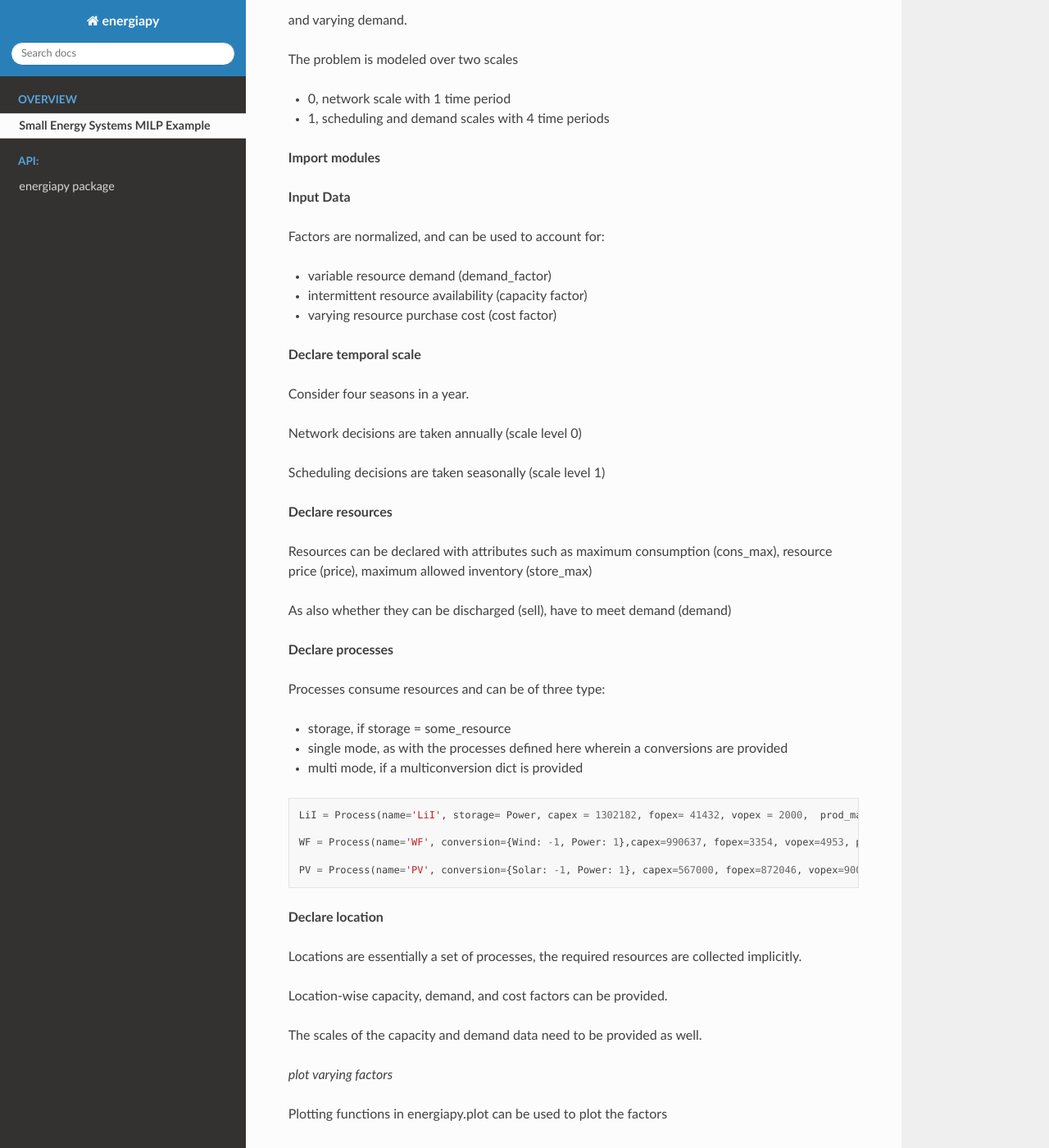
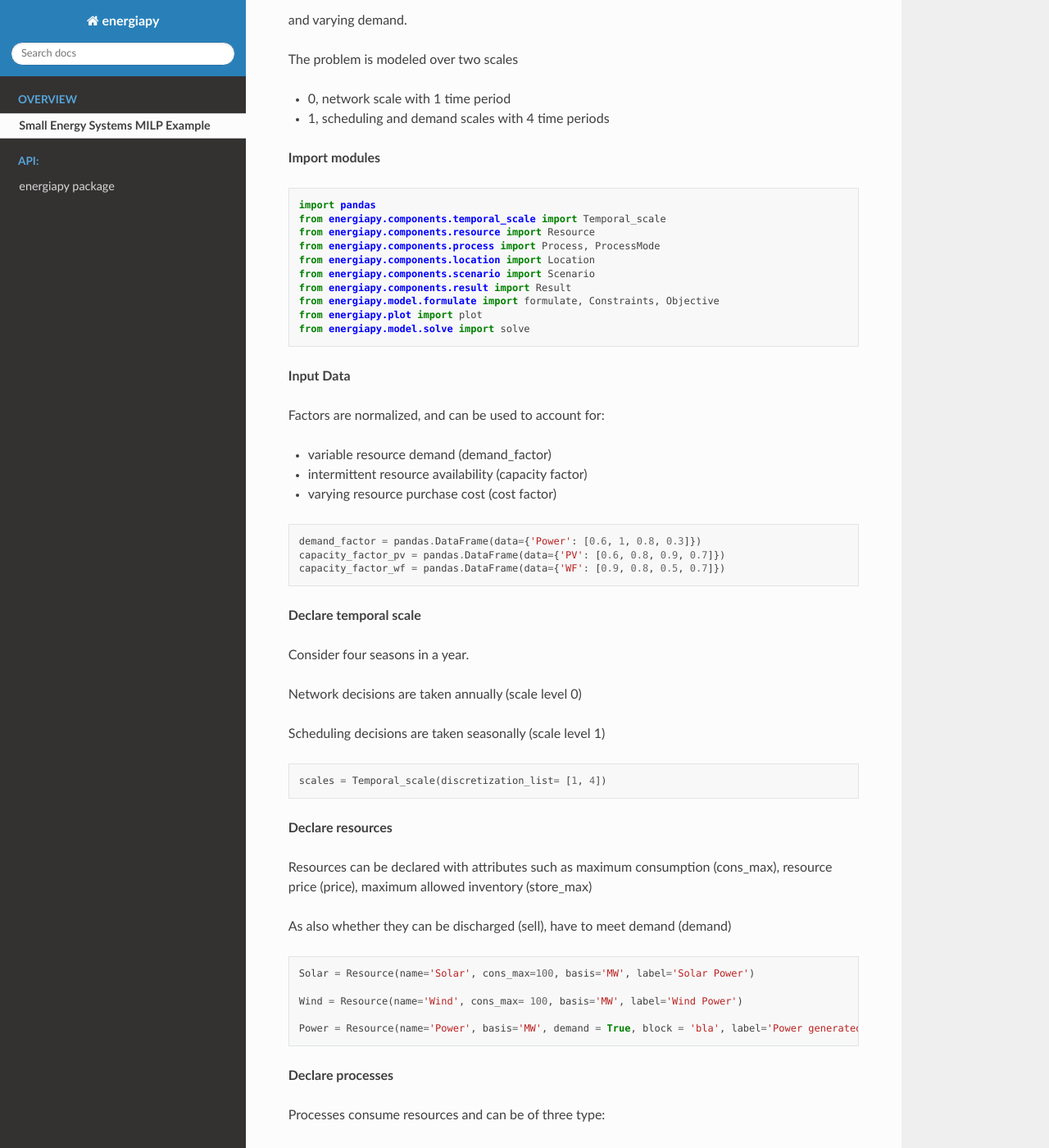
Before and after one commit to TAMUparametric/energiapy, a Sphinx documentation site: the page built from docs/small_example.rst, in a window 1280 px wide and 1400 px high, scrolled down 291 px. Shown: the whole window at 82% size. Built offline with Sphinx 7.4.7 and the Read the Docs theme 2.0.0, drawn with Linux system fonts in a browser that asks for light colours; some of the changed text lies outside the part shown.

Commit message:
fixed small example

```diff
--- a/docs/small_example.rst
+++ b/docs/small_example.rst
@@ -16,6 +16,7 @@ The problem is modeled over two scales
 **Import modules**
 
 .. code-block:: python
+
     import pandas
     from energiapy.components.temporal_scale import Temporal_scale
     from energiapy.components.resource import Resource
@@ -36,6 +37,7 @@ Factors are normalized, and can be used to account for:
 - varying resource purchase cost (cost factor)
 
 .. code-block:: python
+
     demand_factor = pandas.DataFrame(data={'Power': [0.6, 1, 0.8, 0.3]})
     capacity_factor_pv = pandas.DataFrame(data={'PV': [0.6, 0.8, 0.9, 0.7]})
     capacity_factor_wf = pandas.DataFrame(data={'WF': [0.9, 0.8, 0.5, 0.7]})
@@ -49,6 +51,7 @@ Network decisions are taken annually (scale level 0)
 Scheduling decisions are taken seasonally (scale level 1)
 
 .. code-block:: python
+
     scales = Temporal_scale(discretization_list= [1, 4])
 
 **Declare resources**
@@ -58,6 +61,7 @@ Resources can be declared with attributes such as maximum consumption (cons_max)
 As also whether they can be discharged (sell), have to meet demand (demand)
 
 .. code-block:: python
+
     Solar = Resource(name='Solar', cons_max=100, basis='MW', label='Solar Power')
 
     Wind = Resource(name='Wind', cons_max= 100, basis='MW', label='Wind Power')
@@ -89,14 +93,15 @@ Location-wise capacity, demand, and cost factors can be provided.
 The scales of the capacity and demand data need to be provided as well.
 
 .. code-block:: python
-    place = Location(name='place', processes= {LiI, PV, WF}, demand_factor = {Power: demand_factor}, capacity_factor= {PV: capacity_factor_pv, WF:capacity_factor_wf}, \
-    capacity_scale_level= 1, demand_scale_level = 1, scales=scales, label='some place')
+
+    place = Location(name='place', processes= {LiI, PV, WF}, demand_factor = {Power: demand_factor}, capacity_factor= {PV: capacity_factor_pv, WF:capacity_factor_wf}, capacity_scale_level= 1, demand_scale_level = 1, scales=scales, label='some place')
 
 *plot varying factors*
 
 Plotting functions in energiapy.plot can be used to plot the factors
 
 .. code-block:: python
+
     plot.capacity_factor(location= place, process= PV, fig_size= (9,5), color= 'orange')
     plot.capacity_factor(location= place, process= WF, fig_size= (9,5), color= 'blue')
     plot.demand_factor(location= place, resource= Power, fig_size= (9,5), color= 'red')
@@ -112,6 +117,7 @@ In this case we are generating a scenario for the location houston. The scales n
 The demand, network, scheduling, and expenditure scales need to be provided. They all default to 0.
 
 .. code-block:: python
+
     case = Scenario(name= 'case', network= place, network_scale_level= 0, demand_scale_level = 1, scheduling_scale_level= 1, scales= scales, label= 'small scenario')
 
 **Formulate MILP**
@@ -121,6 +127,7 @@ Models can be formulated using different constraints and objectives.
 milp is a pyomo instance, additional constraints can be provided in a bespoke manner
 
 .. code-block:: python
+
     milp = formulate(scenario= case, demand = 200, constraints={Constraints.cost, Constraints.inventory, Constraints.production, Constraints.resource_balance}, \
         objective= Objective.cost)
 
@@ -131,6 +138,7 @@ To solve the model, the solve requires a scenario and a modeling instance to be
 Also a solver needs to be chosen.
 
 .. code-block:: python
+
     results = solve(scenario = case, instance= milp, solver= 'gurobi', name=f"MILP")
 
 **Results**
@@ -138,6 +146,7 @@ Also a solver needs to be chosen.
 Models can be summarized as shown below:
 
 .. code-block:: python
+
     results.model_summary()
 
 *Plot results*
@@ -145,6 +154,7 @@ Models can be summarized as shown below:
 Some handy plotting functions such as schedule can plot the production, consumption, sales, inventory schedules
 
 .. code-block:: python
+
     plot.schedule(results= results, y_axis= 'P', component= 'PV', location = 'place', fig_size= (9,5), color = 'orange')
     plot.schedule(results= results, y_axis= 'P', component= 'WF', location = 'place', fig_size= (9,5), color = 'blue')
     plot.schedule(results= results, y_axis= 'P', component= 'LiI', location = 'place', fig_size= (9,5), color = 'green')
@@ -158,5 +168,6 @@ All outputs are stored in results.output
 Values can be accessed as shown below
 
 .. code-block:: python
+
     results.output['X_P']
     results.output['Cap_P']
```
